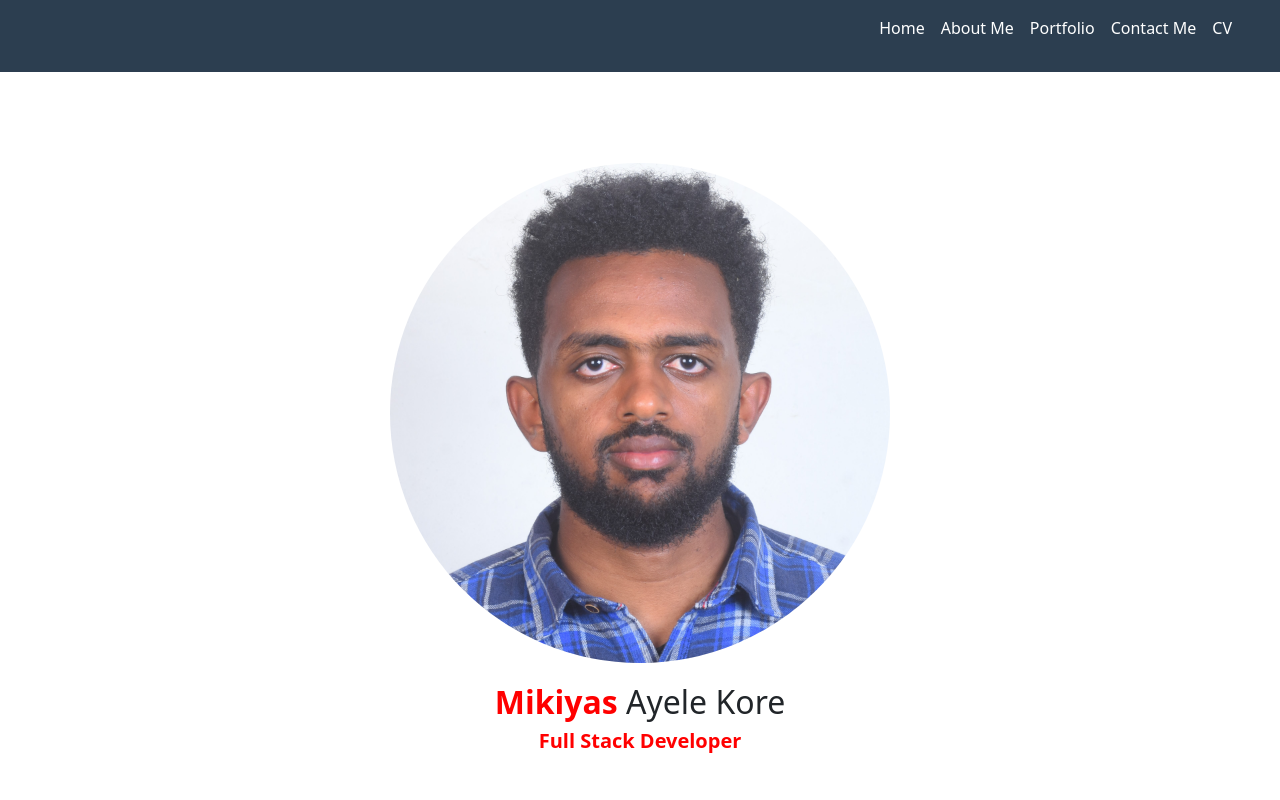
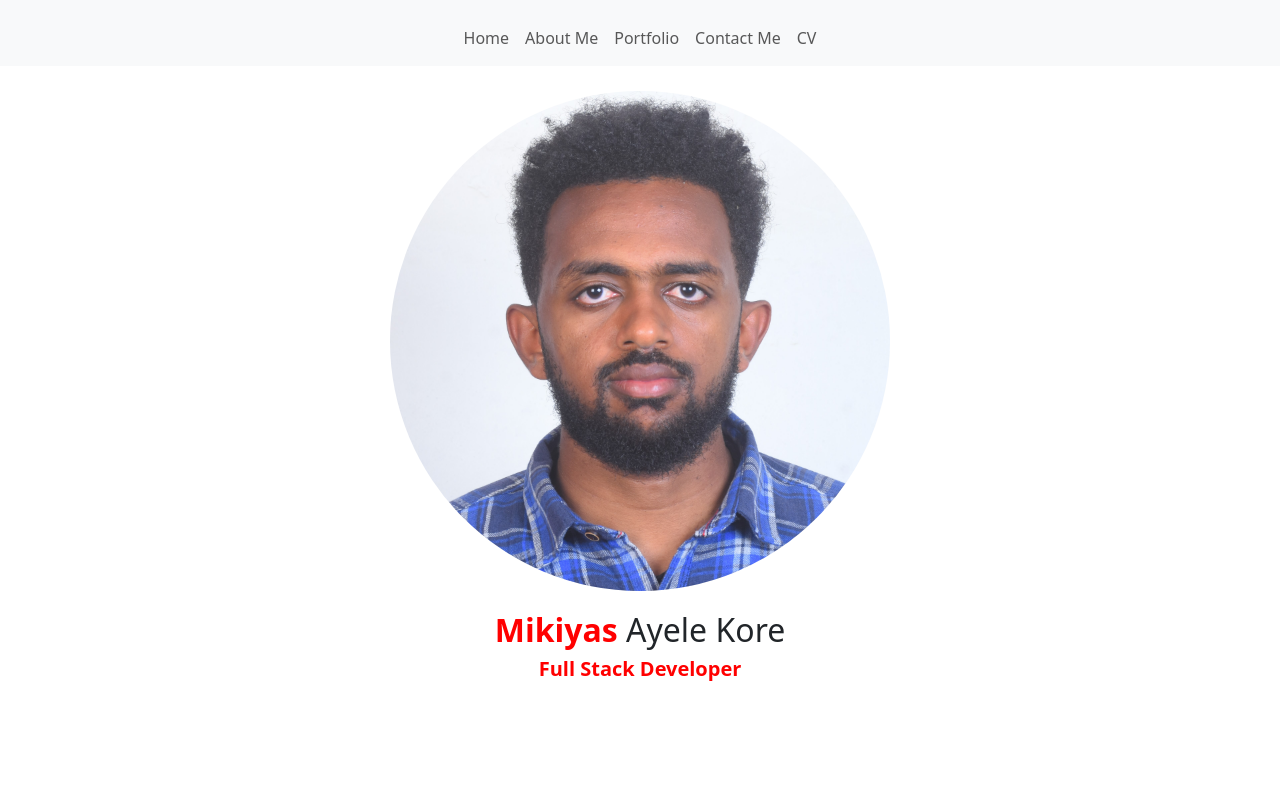
Before and after one commit to Mickykore/Mikiyas-Portfolio, a React (Create React App) app: page / in a window 1280 px wide. Shown: the top 800 px of the page. Built offline with nearby package versions, Linux system fonts and the light colour scheme.

Commit message:
Update Header component to include responsive navigation bar

```diff
--- a/src/components/Header.js
+++ b/src/components/Header.js
@@ -1,4 +1,5 @@
-import React from 'react';
+import React, { useState } from 'react';
+import { Navbar, Nav, Container } from 'react-bootstrap';
 import Home from "./Home";
 import Portfolio from "./Portfolio";
 import ContactMe from "./ContactMe";
@@ -7,25 +8,33 @@ import AboutMe from './AboutMe';
 import { FaBars } from 'react-icons/fa';
 
 const Header = () => {
-
+    const [expanded, setExpanded] = useState(false);
 
     return (
-        <div>
-        <nav>
-            <ul>
-                <li><a href="#home"></a>Home</li>
-                <li><a href="#about">About Me</a></li>
-                <li><a href="#portfolio">Portfolio</a></li>
-                <li><a href="#contact">Contact Me</a></li>
-                <li><a href="#resume">CV</a></li>
-            </ul>
-        </nav>
-        <Home />
-        <AboutMe />
-        <Portfolio />
-        <ContactMe />
-        <Footer />
-        </div>
+        <>
+            <Navbar bg="light" expand="lg" expanded={expanded} fixed="top">
+                <Container>
+                    <Navbar.Brand href="#home"></Navbar.Brand>
+                    <Navbar.Toggle onClick={() => setExpanded(!expanded)}>
+                        <FaBars />
+                    </Navbar.Toggle>
+                    <Navbar.Collapse>
+                        <Nav className="ml-auto">
+                            <Nav.Link href="#home" onClick={() => setExpanded(false)}>Home</Nav.Link>
+                            <Nav.Link href="#about" onClick={() => setExpanded(false)}>About Me</Nav.Link>
+                            <Nav.Link href="#portfolio" onClick={() => setExpanded(false)}>Portfolio</Nav.Link>
+                            <Nav.Link href="#contact" onClick={() => setExpanded(false)}>Contact Me</Nav.Link>
+                            <Nav.Link href="#resume" onClick={() => setExpanded(false)}>CV</Nav.Link>
+                        </Nav>
+                    </Navbar.Collapse>
+                </Container>
+            </Navbar>
+            <Home />
+            <AboutMe />
+            <Portfolio />
+            <ContactMe />
+            <Footer />
+        </>
     );
 }
 
```
